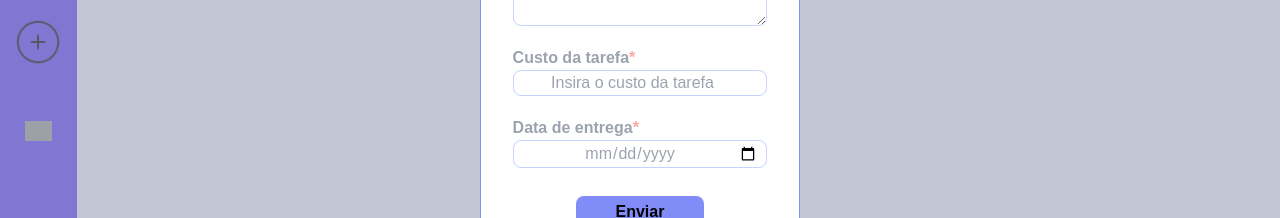
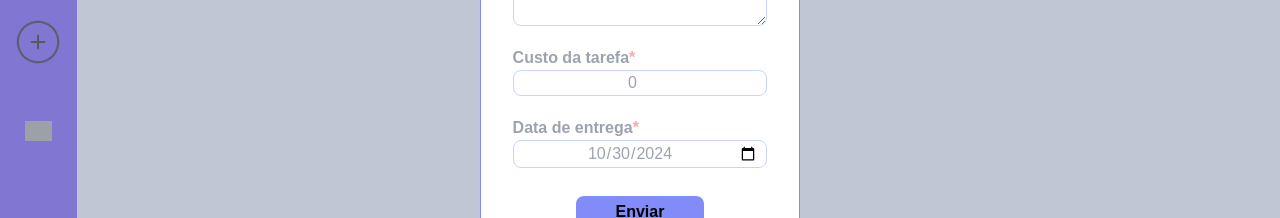
Before and after one commit to LucasELopes/ps-fatto, a Next.js app in the folder frontend/: page /charts in a window 1280 px wide. Both pictures are taken after a click on the picture 38 px from the left and 425 px from the top of the page. Shown: the part 384-602 px from the top of the page. Built offline with nearby package versions, Linux system fonts and the light colour scheme; no server answers; grey boxes are pictures that could not be loaded.

Commit message:
Fix: Modal de edit pegando as informações da tarefa

```diff
--- a/frontend/src/app/contexts/HandleModalContext.ts
+++ b/frontend/src/app/contexts/HandleModalContext.ts
@@ -4,6 +4,10 @@ import { createContext, useContext } from "react";
 type ModalContextType = {
     // showToDo: toDoType | null
     // setShowToDo: (toDo: toDoType) => void
+
+    // toDoInformation: toDoType
+    setReadOnly: (value: boolean) => void
+    setToDoInformation: (value: toDoType|null) => void
 
     titleModal: string
     setTitleModal: (value: string) => void
--- a/frontend/src/app/toDos/_components/CardToDo.tsx
+++ b/frontend/src/app/toDos/_components/CardToDo.tsx
@@ -14,13 +14,15 @@ const CardToDo = ({toDo}: props) => {
 
     const diffInMs = dueDate.getTime() - currentDate.getTime()
     const weekInMs = 604800000
-    const ondDayInMS  = weekInMs/7
 
-    const {isOpen, setIsOpen, setTitleModal} = useHandleModalContext()
+    const {isOpen, setIsOpen, setTitleModal, setToDoInformation, setReadOnly} = useHandleModalContext()
 
     return (
 
-        <div key={toDo.id} className="w-full h-full grid grid-cols-12 gap-2 p-2">
+        <div
+            key={toDo.id}
+            className="w-full h-full grid grid-cols-12 gap-2 p-2 cursor-pointer"
+        >
             <div className="col-span-2">
             </div>
             <div className="flex items-center justify-end">
@@ -65,17 +67,17 @@ const CardToDo = ({toDo}: props) => {
                 <div className="col-span-1 flex items-center justify-center gap-x-3">
                     <div>
                         <Image
-                            className="cursor-pointer hover:scale-125 duration-200"
+                            className="cursor-pointer hover:scale-150 duration-200"
                             src={'/editing.png'}
-                            alt="add"
+                            alt="editing"
                             width={20}
                             height={10}
-                            onClick={() => {setIsOpen(!isOpen); setTitleModal('Editar Tarefa')}}
+                            onClick={() => {setIsOpen(!isOpen); setTitleModal('Editar Tarefa'); setReadOnly(true); setToDoInformation(toDo)}}
                         />
                     </div>
                     <div>
                         <Image
-                            className="cursor-pointer hover:scale-125 duration-200"
+                            className="cursor-pointer hover:scale-150 duration-200"
                             src={'/delete.png'}
                             alt="add"
                             width={20}
--- a/frontend/src/components/Modal.tsx
+++ b/frontend/src/components/Modal.tsx
@@ -1,27 +1,47 @@
-import { storeToDo } from "@/actions/toDo"
 import { useHandleModalContext } from "@/app/contexts/HandleModalContext"
+import { toDoType } from "@/types/toDo"
 import Image from "next/image"
-import { useState } from "react"
-
+import { useState, useEffect } from "react"
 
 type Props = {
     modalTitle: string
+    handleSubmit: (e: React.FormEvent<HTMLFormElement>) => void
+    toDoInformation?: toDoType
+    readonly: boolean
 }
 
-const Modal = ({modalTitle}: Props) => {
+const Modal = ({ modalTitle, handleSubmit, toDoInformation, readonly }: Props) => {
 
     const currentDate = new Date().toISOString().split('T')[0]
-    const {isOpen, setIsOpen, titleModal, setTitleModal} = useHandleModalContext()
+    const { isOpen, setIsOpen, setTitleModal, setToDoInformation } = useHandleModalContext()
+    const [toDoStream, setToDoStream] = useState<toDoType>({
+        id: toDoInformation?.id || "",
+        name: toDoInformation?.name || "",
+        description: toDoInformation?.description || "",
+        cost: toDoInformation?.cost || 0,
+        order: toDoInformation?.order || 0,
+        due_date: toDoInformation?.due_date || currentDate,
+    })
 
-    const handleSubmit = async (e: React.FormEvent<HTMLFormElement>) => {
-        e.preventDefault()
-        const formData = new FormData(e.currentTarget);
-        try {
-            storeToDo(formData)
-            setIsOpen(false)
-        } catch (error) {
-            console.log('Erro ao enviar tarefa: ', error)
+    useEffect(() => {
+        if (toDoInformation) {
+            setToDoStream({
+                id: toDoInformation.id,
+                name: toDoInformation.name,
+                description: toDoInformation.description,
+                cost: toDoInformation.cost,
+                order: toDoInformation.order,
+                due_date: toDoInformation.due_date,
+            })
         }
+    }, [toDoInformation])
+
+    const handleInputChange = (e: React.ChangeEvent<HTMLInputElement | HTMLTextAreaElement>) => {
+        const { name, value } = e.target
+        setToDoStream(prev => ({
+            ...prev,
+            [name]: value
+        }))
     }
 
     return (
@@ -41,7 +61,7 @@ const Modal = ({modalTitle}: Props) => {
                         width={25}
                         height={25}
                         className="cursor-pointer hover:scale-120 duration-300"
-                        onClick={() =>{ setIsOpen(!isOpen); setTitleModal('Criar Tarefa')}}
+                        onClick={() => { setIsOpen(!isOpen); setTitleModal('Criar Tarefa'); setToDoInformation(null) }}
                     />
                 </div>
                 <div>
@@ -56,42 +76,54 @@ const Modal = ({modalTitle}: Props) => {
                             id="name"
                             type="text"
                             name="name"
+                            readOnly={readonly}
                             placeholder="Insira o nome da tarefa"
                             className="border border-indigo-200 rounded-lg px-2 text-center font-normal"
+                            value={toDoStream.name}
+                            onChange={handleInputChange}
                             required
                         />
                     </label>
-                    <label htmlFor="name" className="flex flex-col text-gray-400 font-bold">
+                    <label htmlFor="description" className="flex flex-col text-gray-400 font-bold">
                         Descrição da tarefa
                         <textarea
-                            id="name"
+                            id="description"
                             name="description"
+                            readOnly={readonly}
                             placeholder="Insira a descrição da tarefa"
                             className="border border-indigo-200 rounded-lg px-2 text-center font-normal min-h-[100px] max-h-[200px]"
+                            value={toDoStream.description}
+                            onChange={handleInputChange}
                             maxLength={255}
                         />
                     </label>
-                    <label htmlFor="name" className="flex flex-col text-gray-400 font-bold">
+                    <label htmlFor="cost" className="flex flex-col text-gray-400 font-bold">
                         <div>
                             Custo da tarefa<span className="text-red-300">*</span>
                         </div>
                         <input
-                            id="name"
+                            id="cost"
                             type="number"
                             name="cost"
+                            readOnly={readonly}
+                            value={toDoStream.cost}
+                            onChange={handleInputChange}
                             placeholder="Insira o custo da tarefa"
                             className="border border-indigo-200 rounded-lg px-2 text-center font-normal"
                             required
                         />
                     </label>
-                    <label htmlFor="name" className="flex flex-col text-gray-400 font-bold">
+                    <label htmlFor="due_date" className="flex flex-col text-gray-400 font-bold">
                         <div>
                             Data de entrega<span className="text-red-300">*</span>
                         </div>
                         <input
-                            id="name"
+                            id="due_date"
                             type="date"
                             name="due_date"
+                            readOnly={readonly}
+                            value={toDoStream?.due_date ? new Date(toDoStream.due_date).toISOString().split('T')[0] : ""}
+                            onChange={handleInputChange}
                             placeholder="Insira o nome da tarefa"
                             className="border border-indigo-200 rounded-lg px-2 text-center font-normal"
                             min={currentDate}
--- a/frontend/src/components/Skeleton.tsx
+++ b/frontend/src/components/Skeleton.tsx
@@ -6,7 +6,7 @@ import SideBar from "./SideBar";
 import Charts from "./Charts";
 import { toDoType } from "@/types/toDo";
 import ListToDos from "@/app/toDos/_components/ListToDo";
-import { searchToDo } from "@/actions/toDo";
+import { searchToDo, storeToDo } from "@/actions/toDo";
 import Modal from "./Modal";
 import { HandleModalContext } from "@/app/contexts/HandleModalContext";
 import { SearchToDoContext } from "@/app/contexts/SearchToDoContext";
@@ -20,10 +20,24 @@ const Skeleton = ({children}: Props) => {
     const [titleModal, setTitleModal] = useState<string>('')
     const [isOpen, setIsOpen] = useState<boolean>(false)
 
+    const [readOnly, setReadOnly] = useState<boolean>(false)
+
     const [keyTodo, setKeyToDo] = useState<string|number|null>(null)
+    const [toDoInformation, setToDoInformation] = useState<toDoType|null>(null)
+
+    const handleSubmitToDo = async (e: React.FormEvent<HTMLFormElement>) => {
+        e.preventDefault()
+        const formData = new FormData(e.currentTarget);
+        try {
+            storeToDo(formData)
+            setIsOpen(false)
+        } catch (error) {
+            console.log('Erro ao enviar tarefa: ', error)
+        }
+    }
 
     return (
-        <HandleModalContext.Provider value={{isOpen, setIsOpen, titleModal, setTitleModal}}>
+        <HandleModalContext.Provider value={{isOpen, setIsOpen, titleModal, setTitleModal, setToDoInformation, setReadOnly}}>
             <SearchToDoContext.Provider value={{keyTodo, setKeyToDo}}>
                 <div className="flex">
                         <div className="">
@@ -32,8 +46,21 @@ const Skeleton = ({children}: Props) => {
                             <div className="w-full ml-14 md:ml-[5%]">
                                 <Header/>
                             <div>
-                                {isOpen &&
-                                    <Modal modalTitle={titleModal}/>
+                                {isOpen && toDoInformation &&
+                                    <Modal
+                                        modalTitle={titleModal}
+                                        handleSubmit={handleSubmitToDo}
+                                        toDoInformation={toDoInformation}
+                                        readonly={false}
+                                    />
+                                }
+                                {
+                                    isOpen && !toDoInformation &&
+                                    <Modal
+                                        modalTitle={titleModal}
+                                        handleSubmit={handleSubmitToDo}
+                                        readonly={false}
+                                    />
                                 }
                                 {children}
                             </div>
```
